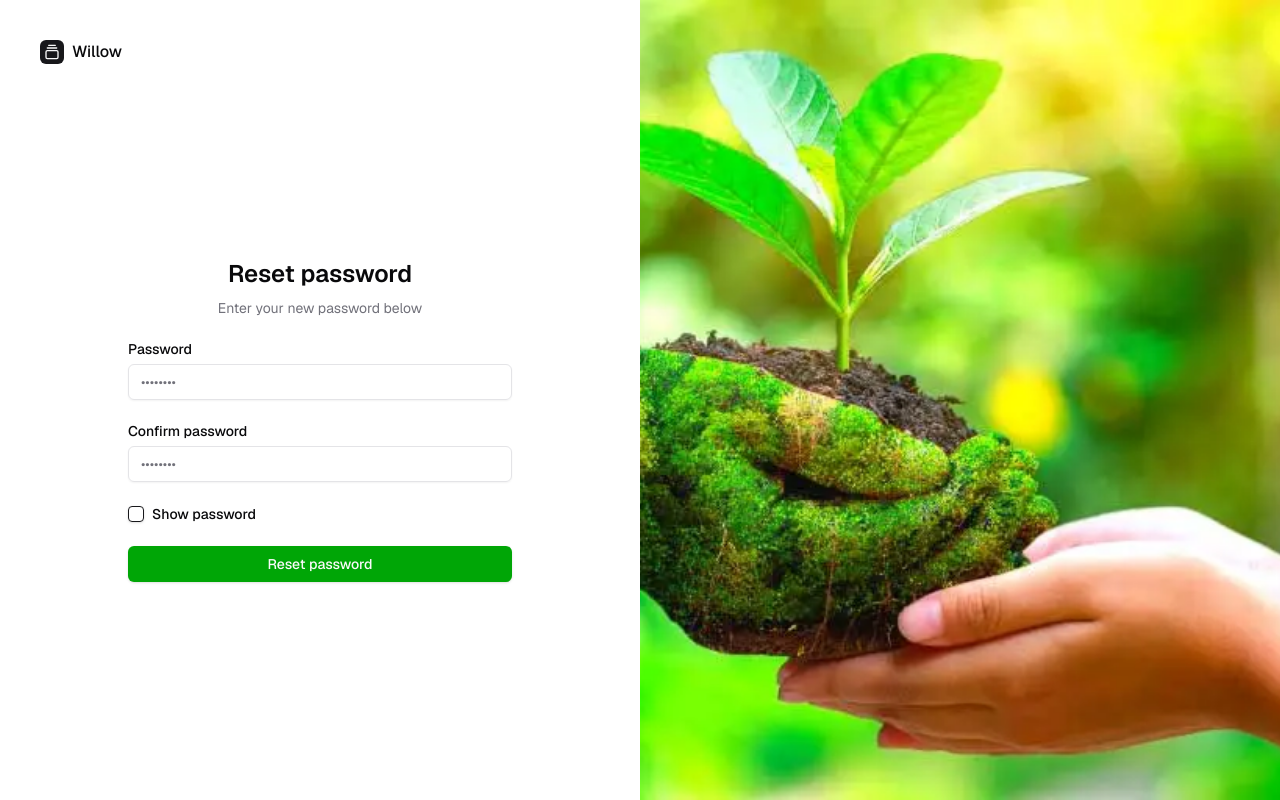
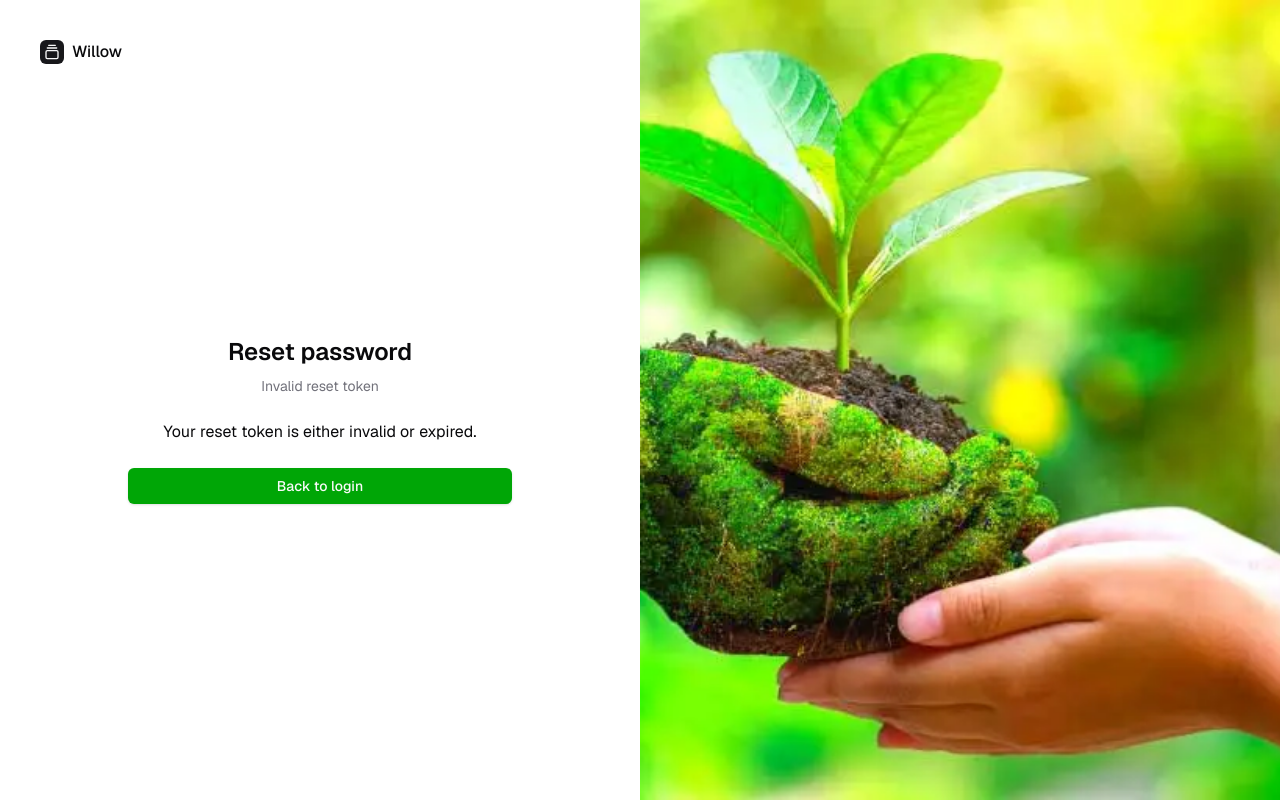
Before and after one commit to victoribironke/willow-frontend, a Next.js app: page /auth/reset-password in a window 1280 px wide. Built offline with nearby package versions, Linux system fonts and the light colour scheme.

Commit message:
show an error message if the reset token is expired or invalid

```diff
--- a/package.json
+++ b/package.json
@@ -24,6 +24,7 @@
     "@tanstack/react-query": "^5.66.0",
     "class-variance-authority": "^0.7.1",
     "clsx": "^2.1.1",
+    "jwt-decode": "^4.0.0",
     "lucide-react": "^0.475.0",
     "next": "15.1.6",
     "react": "^19.0.0",
--- a/src/components/auth/reset-password.tsx
+++ b/src/components/auth/reset-password.tsx
@@ -5,14 +5,15 @@ import { Input } from "@/components/ui/input";
 import { Label } from "@/components/ui/label";
 import Link from "next/link";
 import { PAGES } from "@/constants/constants";
-import { useState } from "react";
+import { useEffect, useState } from "react";
 import toast from "react-hot-toast";
 import { resetPassword } from "@/lib/requests";
 import { LoaderCircle } from "lucide-react";
 import { Checkbox } from "../ui/checkbox";
 import { useSearchParams } from "next/navigation";
 import { useRouter } from "next/navigation";
-import { validatePassword } from "@/lib/utils";
+import { getJwtExpiration, validatePassword } from "@/lib/utils";
+import { getJsPageSizeInKb } from "next/dist/build/utils";
 
 const ResetPassword = () => {
   const searchParams = useSearchParams();
@@ -22,6 +23,7 @@ const ResetPassword = () => {
   const [passwordConfirm, setPasswordConfirm] = useState("");
   const [showPassword, setShowPassword] = useState(false);
   const [loading, setLoading] = useState(false);
+  const [error, setError] = useState(false);
   const router = useRouter();
 
   const sendLink = async () => {
@@ -52,15 +54,27 @@ const ResetPassword = () => {
     router.push(PAGES.auth.login);
   };
 
+  useEffect(() => {
+    if (!resetToken) setError(true);
+
+    const expires_at = getJwtExpiration(resetToken as string);
+
+    if (!expires_at) setError(true);
+
+    const date_ms = new Date().getTime();
+    if (date_ms >= expires_at!) setError(true);
+  }, []);
+
   return (
     <div className="flex flex-col gap-6">
       <div className="flex flex-col items-center gap-2 text-center">
         <h1 className="text-2xl font-semibold">Reset password</h1>
         <p className="text-balance text-sm text-muted-foreground">
-          Enter your new password below
+          {error ? "Invalid reset token" : "Enter your new password below"}
         </p>
       </div>
 
+      {!error ? (
         <div className="grid gap-6">
           <div className="grid gap-2">
             <Label htmlFor="password">Password</Label>
@@ -100,9 +114,23 @@ const ResetPassword = () => {
             disabled={loading}
             onClick={sendLink}
           >
-          Reset password {loading && <LoaderCircle className="animate-spin" />}
+            Reset password{" "}
+            {loading && <LoaderCircle className="animate-spin" />}
           </Button>
         </div>
+      ) : (
+        <div className="grid gap-6">
+          <p className="w-full text-center">
+            Your reset token is either invalid or expired.
+          </p>
+
+          <Link href={PAGES.auth.login}>
+            <Button className="w-full bg-main hover:bg-main/90">
+              Back to login
+            </Button>
+          </Link>
+        </div>
+      )}
     </div>
   );
 };
--- a/src/lib/utils.ts
+++ b/src/lib/utils.ts
@@ -1,3 +1,4 @@
+import { jwtDecode } from "jwt-decode";
 import { clsx, type ClassValue } from "clsx";
 import { twMerge } from "tailwind-merge";
 
@@ -42,3 +43,18 @@ export const validatePassword = (password: string) => {
 
 export const validateEmail = (value: string) =>
   /^[a-zA-Z0-9._-]+@[a-zA-Z0-9.-]+\.[a-zA-Z]{2,6}$/.test(value);
+
+export const getJwtExpiration = (token: string) => {
+  try {
+    const decoded = jwtDecode(token);
+
+    if (!decoded.exp) {
+      return null;
+    }
+
+    return new Date(decoded.exp * 1000).getTime();
+  } catch (error) {
+    console.error("Error decoding JWT:", error);
+    return null;
+  }
+};
```
Also changed, not shown: 1 other file (tests, documents, lock files or other folders). Lines whose indentation alone changed are shown as unchanged.
